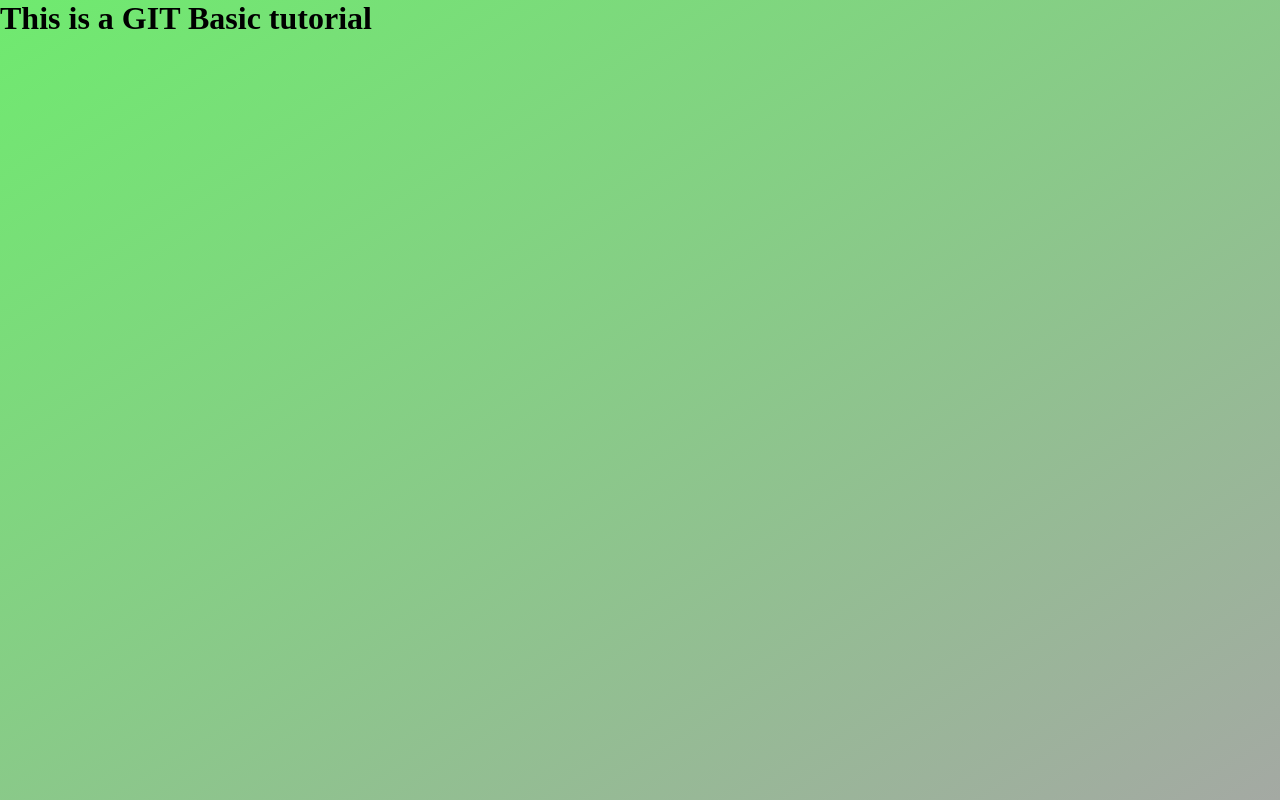
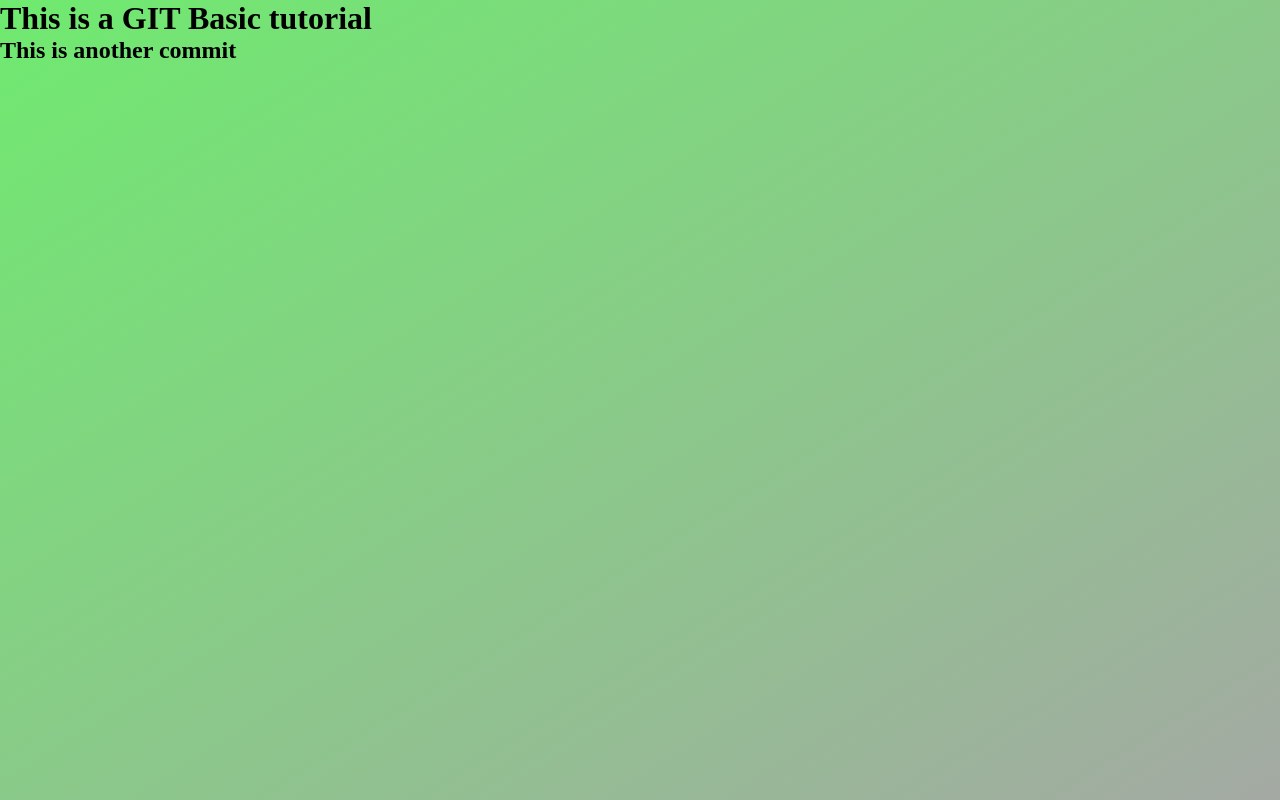
Before and after one commit to Leonar-ranoel/github-basics, a plain HTML site: page index.html in a window 1280 px wide. Drawn offline with Linux system fonts and the light colour scheme.

Commit message:
added another h2 commit

```diff
--- a/index.html
+++ b/index.html
@@ -10,5 +10,6 @@
 </head>
 <body>
     <h1>This is a GIT Basic tutorial</h1>
+    <h2>This is another commit</h2>
 </body>
 </html>
```
